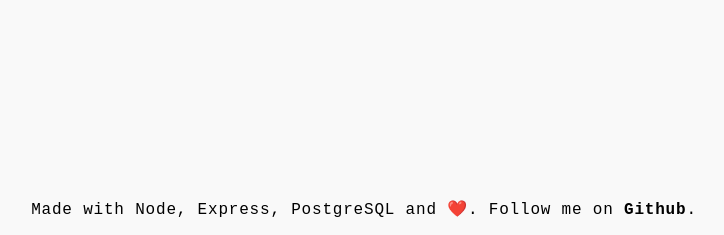
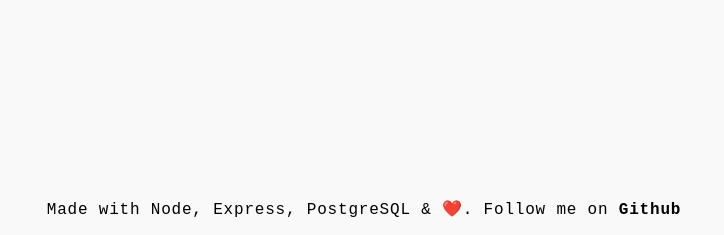
Before and after one commit to zakingslayerv22/members-only, a Node server app: page / in a window 1280 px wide. Shown: the part 565-800 px from the top of the page, without its empty margins (276-1000 px from the left). Run offline with Node 20, Linux system fonts and the light colour scheme; data that the repository does not hold is empty; some libraries are stand-ins or nearby versions.

Commit message:
feat: wrap footer text in paragraph tag for easier styling

```diff
--- a/views/partials/footer.ejs
+++ b/views/partials/footer.ejs
@@ -1,2 +1,4 @@
-<footer>Made with Node, Express, PostgreSQL and ❤️. Follow me on <a
-        href="https://github.com/zakingslayerv22"><strong>Github</strong></a>.</footer>
+<footer>
+        <p>Made with Node, Express, PostgreSQL & ❤️. Follow me on <a
+                        href="https://github.com/zakingslayerv22"><strong>Github</strong></a></p>
+</footer>
```
